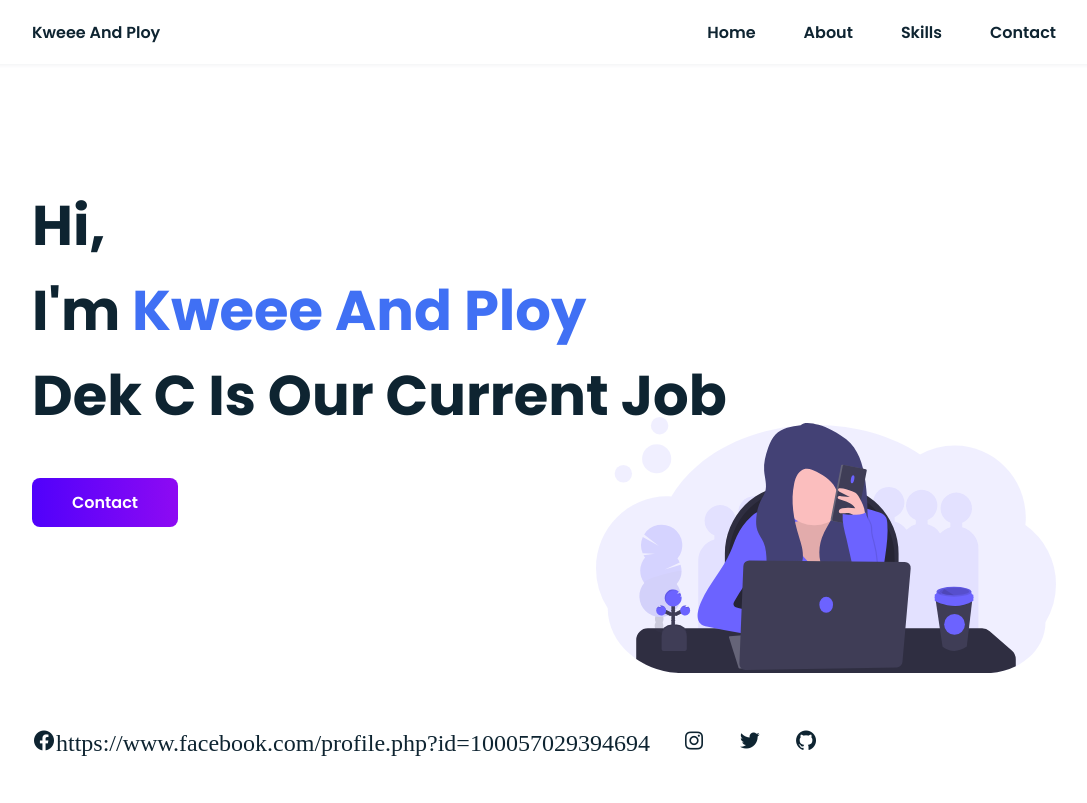
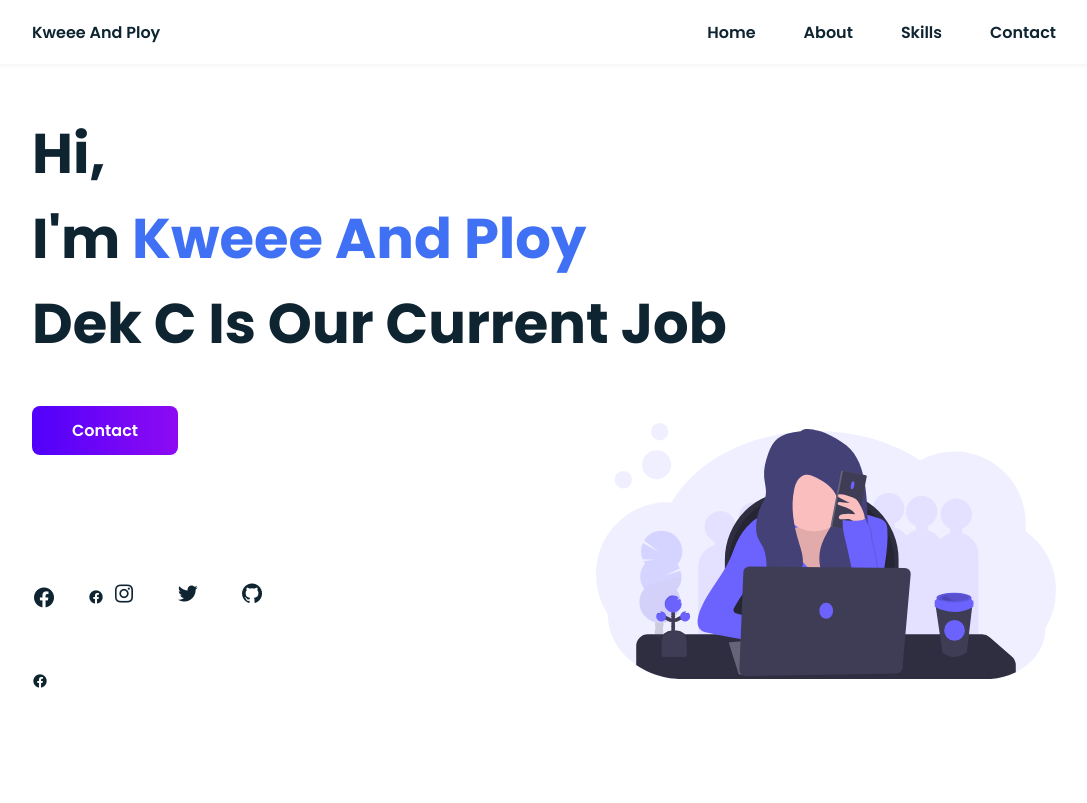
Before and after one commit to kwe-ploy/kwe-ploy, a plain HTML site: page index.html in a window 1280 px wide. Shown: the top 803 px of the page, without its empty margins (96-1183 px from the left). Drawn offline with nearby package versions, Linux system fonts and the light colour scheme.

Commit message:
Update index.html

```diff
--- a/index.html
+++ b/index.html
@@ -56,7 +56,7 @@
 
         <div class="home_social">
           <a href="#" class="home_social-icon" data-aos="fade-down"
-            ><i class="bx bxl-facebook-circle">https://www.facebook.com/profile.php?id=100057029394694</i
+            ><i class="bx bxl-facebook-circle"></https://www.facebook.com/profile.php?id=100057029394694
           ></a>
           <a
             href="#"
```
